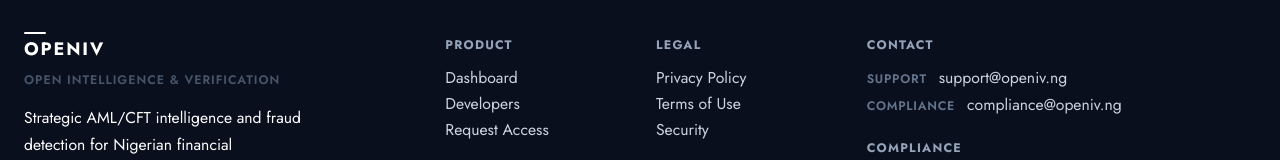
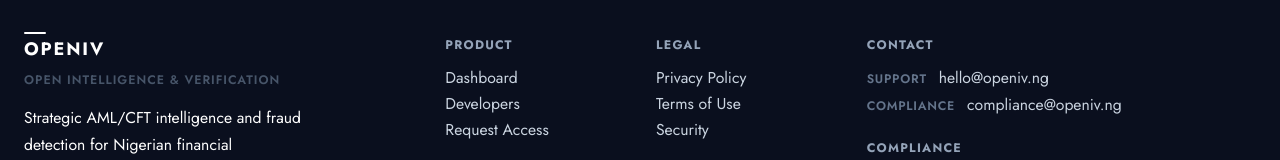
Before and after one commit to Chibueze-Adeyemi-Ajayi/openiv, a React (Vite) app: page / in a window 1280 px wide. Shown: the part 6344-6504 px from the top of the page. Built offline with nearby package versions, Linux system fonts and the light colour scheme; no server answers.

Commit message:
support to hello

```diff
--- a/src/components/dashboard/ImportTransactionsModal.tsx
+++ b/src/components/dashboard/ImportTransactionsModal.tsx
@@ -466,10 +466,10 @@
             <Box sx={{ bgcolor: 'var(--card-bg)', border: '1px solid var(--border-col)', px: 2.5, py: 1.5, mb: 3, display: 'inline-block' }}>
               <Typography
                 component="a"
-                href="mailto:support@openiv.ng"
+                href="mailto:hello@openiv.ng"
                 sx={{ fontSize: '0.9375rem', fontWeight: 700, color: colorPalette.primary, textDecoration: 'none', fontFamily: 'SF Mono, Monaco, monospace', letterSpacing: '-0.01em' }}
               >
-                support@openiv.ng
+                hello@openiv.ng
               </Typography>
             </Box>
 
--- a/src/components/landing/Footer.tsx
+++ b/src/components/landing/Footer.tsx
@@ -57,8 +57,8 @@
             <Stack sx={{ gap: 1, mb: 3 }}>
               <Box sx={{ display: 'flex', alignItems: 'baseline', gap: 1.5 }}>
                 <Typography sx={{ fontSize: '0.6875rem', fontWeight: 600, color: '#64748b', textTransform: 'uppercase', letterSpacing: '0.06em', flexShrink: 0 }}>Support</Typography>
-                <Box component="a" href="mailto:support@openiv.ng" sx={{ textDecoration: 'none', fontSize: '0.875rem', color: '#cbd5e1', '&:hover': { color: '#ffffff' } }}>
-                  support@openiv.ng
+                <Box component="a" href="mailto:hello@openiv.ng" sx={{ textDecoration: 'none', fontSize: '0.875rem', color: '#cbd5e1', '&:hover': { color: '#ffffff' } }}>
+                  hello@openiv.ng
                 </Box>
               </Box>
               <Box sx={{ display: 'flex', alignItems: 'baseline', gap: 1.5 }}>
--- a/src/pages/dashboard/BillingPage.tsx
+++ b/src/pages/dashboard/BillingPage.tsx
@@ -271,7 +271,7 @@
               </Button>
               {isEnterprise && (
                 <Button
-                  href="mailto:support@openiv.com"
+                  href="mailto:hello@openiv.com"
                   startIcon={<MailOutlineRoundedIcon sx={{ fontSize: '1rem !important' }} />}
                   sx={{
                     border: `1px solid ${accent}40`, color: accent, borderRadius: 0,
--- a/src/pages/landing/SecurityPage.tsx
+++ b/src/pages/landing/SecurityPage.tsx
@@ -213,7 +213,7 @@
               responsibly to our security team before any public disclosure. We investigate every report, acknowledge
               receipt within 24 hours, and provide a resolution timeline within 48 hours. Please include a clear
               description of the issue, steps to reproduce, and the potential impact. Contact:{' '}
-              <EmailLink email="support@openiv.ng" />.
+              <EmailLink email="hello@openiv.ng" />.
             </Body>
           </Section>
 
```
